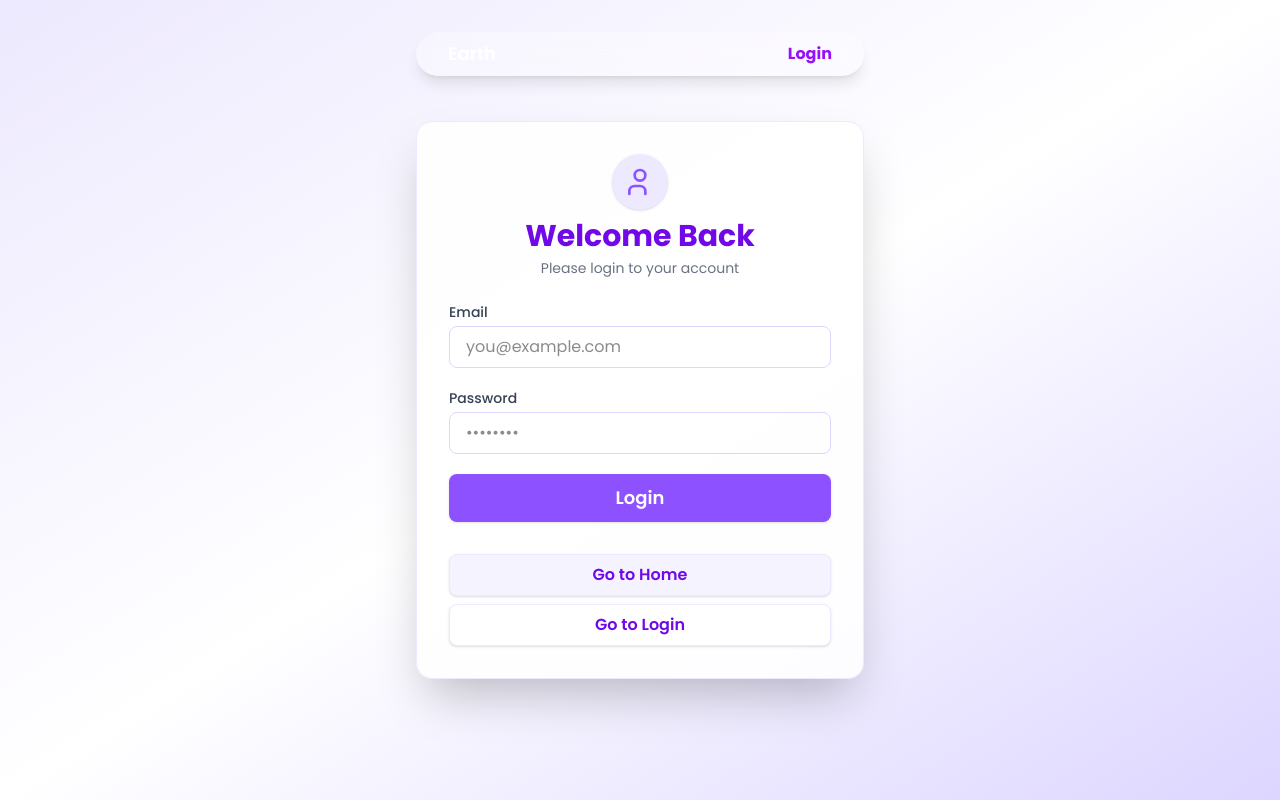
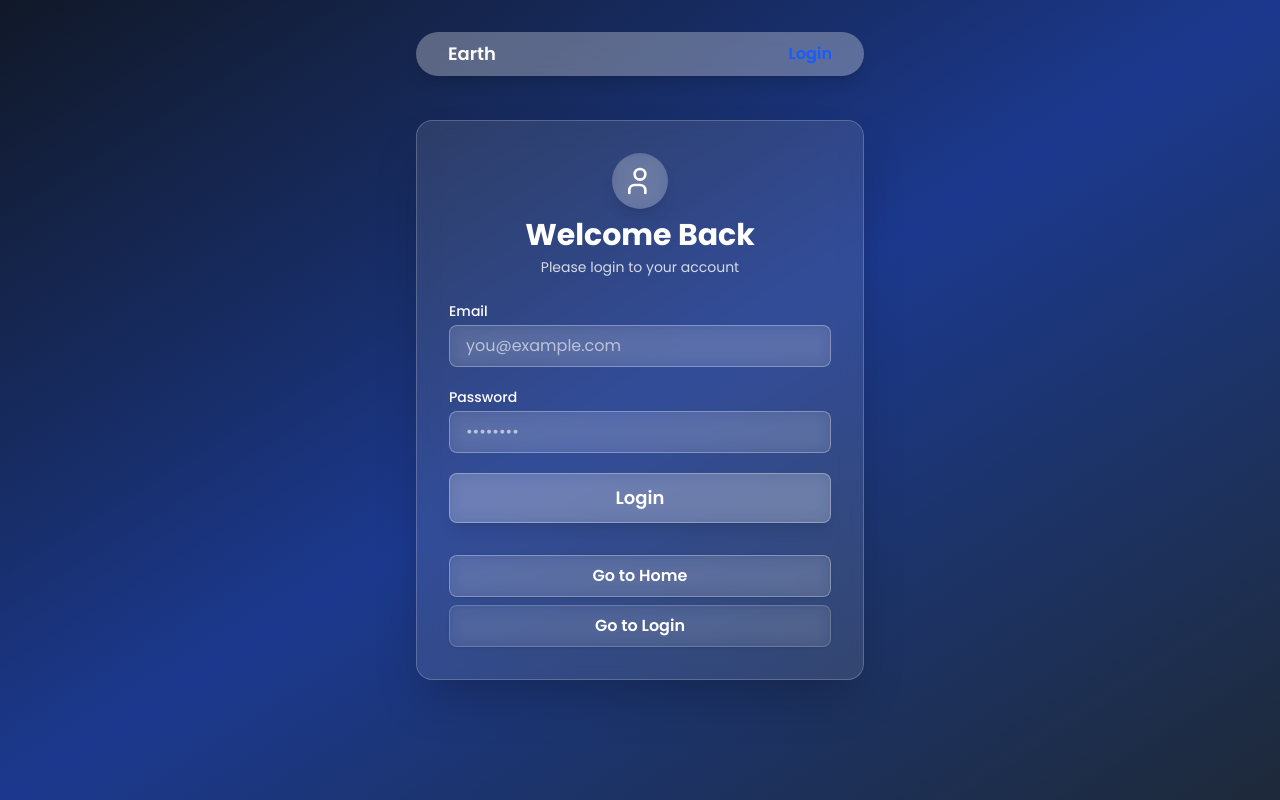
Before and after one commit to MOHIT-IITP/earth, a Next.js app in the folder web-app/: page /login in a window 1280 px wide. Built offline with nearby package versions, Linux system fonts and the light colour scheme; no server answers.

Commit message:
Added: background effect

```diff
--- a/web-app/app/home/page.tsx
+++ b/web-app/app/home/page.tsx
@@ -3,7 +3,9 @@ import React from 'react'
 
 const Home = () => {
   return (
+    <div className='mt-10'>
     <Notes />
+    </div>
   )
 }
 
--- a/web-app/app/layout.tsx
+++ b/web-app/app/layout.tsx
@@ -1,7 +1,7 @@
 import type { Metadata } from "next";
 import { Geist, Geist_Mono, Poppins } from "next/font/google";
 import "./globals.css";
-import { ToastBar, Toaster } from "react-hot-toast";
+import { Toaster } from "react-hot-toast";
 import Navbar from "@/components/Navbar";
 
 const geistSans = Geist({
--- a/web-app/app/login/page.tsx
+++ b/web-app/app/login/page.tsx
@@ -24,37 +24,37 @@ const LoginPage = () => {
   };
 
   return (
-    <div className="min-h-screen flex items-center justify-center bg-gradient-to-br from-violet-100 via-white to-violet-200">
-      <div className="w-full max-w-md p-8 rounded-2xl shadow-2xl bg-white/90 border border-violet-100">
+    <div className="min-h-screen flex items-center justify-center bg-gradient-to-br from-gray-900 via-blue-900 to-gray-800">
+      <div className="w-full max-w-md p-8 rounded-2xl shadow-2xl bg-white/10 backdrop-blur-md border border-white/20">
         <div className="flex flex-col items-center mb-6">
-          <div className="bg-violet-100 rounded-full p-3 mb-2 shadow">
-            <svg className="w-8 h-8 text-violet-500" fill="none" stroke="currentColor" strokeWidth="2" viewBox="0 0 24 24">
+          <div className="bg-white/20 rounded-full p-3 mb-2 shadow-lg backdrop-blur-sm">
+            <svg className="w-8 h-8 text-white" fill="none" stroke="currentColor" strokeWidth="2" viewBox="0 0 24 24">
               <path strokeLinecap="round" strokeLinejoin="round" d="M16 21v-2a4 4 0 00-4-4H8a4 4 0 00-4 4v2M12 11a4 4 0 100-8 4 4 0 000 8z" />
             </svg>
           </div>
-          <h2 className="text-3xl font-extrabold text-violet-700 mb-1">Welcome Back</h2>
-          <p className="text-gray-500 text-sm">Please login to your account</p>
+          <h2 className="text-3xl font-extrabold text-white mb-1">Welcome Back</h2>
+          <p className="text-white/80 text-sm">Please login to your account</p>
         </div>
         <form onSubmit={handleSubmit} className="space-y-5">
           <div>
-            <label className="block text-sm font-medium text-gray-700 mb-1">Email</label>
+            <label className="block text-sm font-medium text-white mb-1">Email</label>
             <input
               type="email"
               value={email}
               onChange={e => setEmail(e.target.value)}
-              className="w-full px-4 py-2 border border-violet-200 rounded-lg focus:outline-none focus:ring-2 focus:ring-violet-400 transition"
+              className="w-full px-4 py-2 border border-white/30 rounded-lg focus:outline-none focus:ring-2 focus:ring-white/50 transition bg-white/10 backdrop-blur-sm text-white placeholder-white/60"
               placeholder="you@example.com"
               required
               autoComplete="email"
             />
           </div>
           <div>
-            <label className="block text-sm font-medium text-gray-700 mb-1">Password</label>
+            <label className="block text-sm font-medium text-white mb-1">Password</label>
             <input
               type="password"
               value={password}
               onChange={e => setPassword(e.target.value)}
-              className="w-full px-4 py-2 border border-violet-200 rounded-lg focus:outline-none focus:ring-2 focus:ring-violet-400 transition"
+              className="w-full px-4 py-2 border border-white/30 rounded-lg focus:outline-none focus:ring-2 focus:ring-white/50 transition bg-white/10 backdrop-blur-sm text-white placeholder-white/60"
               placeholder="••••••••"
               required
               autoComplete="current-password"
@@ -63,7 +63,7 @@ const LoginPage = () => {
           <button
             type="submit"
             disabled={loading}
-            className={`w-full flex items-center justify-center bg-violet-500 hover:bg-violet-600 text-white py-2.5 rounded-lg font-semibold text-lg shadow transition-all duration-300 ${
+            className={`w-full flex items-center justify-center bg-white/20 hover:bg-white/30 text-white py-2.5 rounded-lg font-semibold text-lg shadow-lg backdrop-blur-sm transition-all duration-300 border border-white/30 ${
               loading ? "opacity-60 cursor-not-allowed" : ""
             }`}
           >
@@ -79,13 +79,13 @@ const LoginPage = () => {
         <div className="flex flex-col gap-2 mt-8">
           <Link
             href="/home"
-            className="w-full bg-violet-50 hover:bg-violet-100 text-violet-700 py-2 rounded-lg text-center font-semibold border border-violet-100 transition-all duration-200 shadow-sm"
+            className="w-full bg-white/10 hover:bg-white/20 text-white py-2 rounded-lg text-center font-semibold border border-white/30 transition-all duration-200 shadow-sm backdrop-blur-sm"
           >
             Go to Home
           </Link>
           <Link
             href="/login"
-            className="w-full bg-white hover:bg-violet-50 text-violet-700 py-2 rounded-lg text-center font-semibold border border-violet-100 transition-all duration-200 shadow-sm"
+            className="w-full bg-white/5 hover:bg-white/15 text-white py-2 rounded-lg text-center font-semibold border border-white/20 transition-all duration-200 shadow-sm backdrop-blur-sm"
           >
             Go to Login
           </Link>
--- a/web-app/components/Draw.tsx
+++ b/web-app/components/Draw.tsx
@@ -2,7 +2,7 @@ import React from 'react'
 
 const Draw = () => {
   return (
-    <div>Welcome to draw</div>
+    <div className='mt-20'>Welcome to draw</div>
   )
 }
 
--- a/web-app/components/Navbar.tsx
+++ b/web-app/components/Navbar.tsx
@@ -22,7 +22,7 @@ const Navbar = async () => {
         </span>
       ) : (
         <div>
-          <button className="text-purple-600 font-bold">
+          <button className="text-blue-600 font-semibold">
             Login
           </button>
         </div>
--- a/web-app/components/Notes.tsx
+++ b/web-app/components/Notes.tsx
@@ -3,10 +3,10 @@ import React from 'react'
 
 const Notes = () => {
   return (
-    <div className='flex w-full h-full'>
+    <div className='flex flex-col mt-20 w-full'>
       {/* sidebar */}
       <div className='w-[30%] border-r-2 border-white h-full'>Hello Sidebar</div>
-      <div className='w-[70%]'>Content</div>
+      <div className='w-[70%] ml-10'>Content</div>
     </div>
   )
 }
--- a/web-app/components/Todo.tsx
+++ b/web-app/components/Todo.tsx
@@ -2,7 +2,7 @@ import React from 'react'
 
 const Todo = () => {
   return (
-    <div>Welcome to Todo</div>
+    <div className='mt-20'>Welcome to Todo</div>
   )
 }
 
--- a/web-app/lib/utils.ts
+++ b/web-app/lib/utils.ts
@@ -1,8 +1,7 @@
-export const handleError = (error: unknown) => {
-    if(error instanceof Error){
-        return {errorMessage: error.message};
-    }
-    else{
-        return {errorMessage: "An unknown error occured"};
-    }
+export const handleError = (error : unknown) => {
+  if(error instanceof Error){
+    return {errorMessage : error.message};
+  }else{
+    return {errorMessage : "An unknown error occcured"};
+  }
 }
```
Also changed, not shown: web-app/components/Sidebar.tsx (+17 -17 lines), web-app/package.json (+8 -1 lines), web-app/components.json (added), 1 other file (tests, documents, lock files or other folders).
